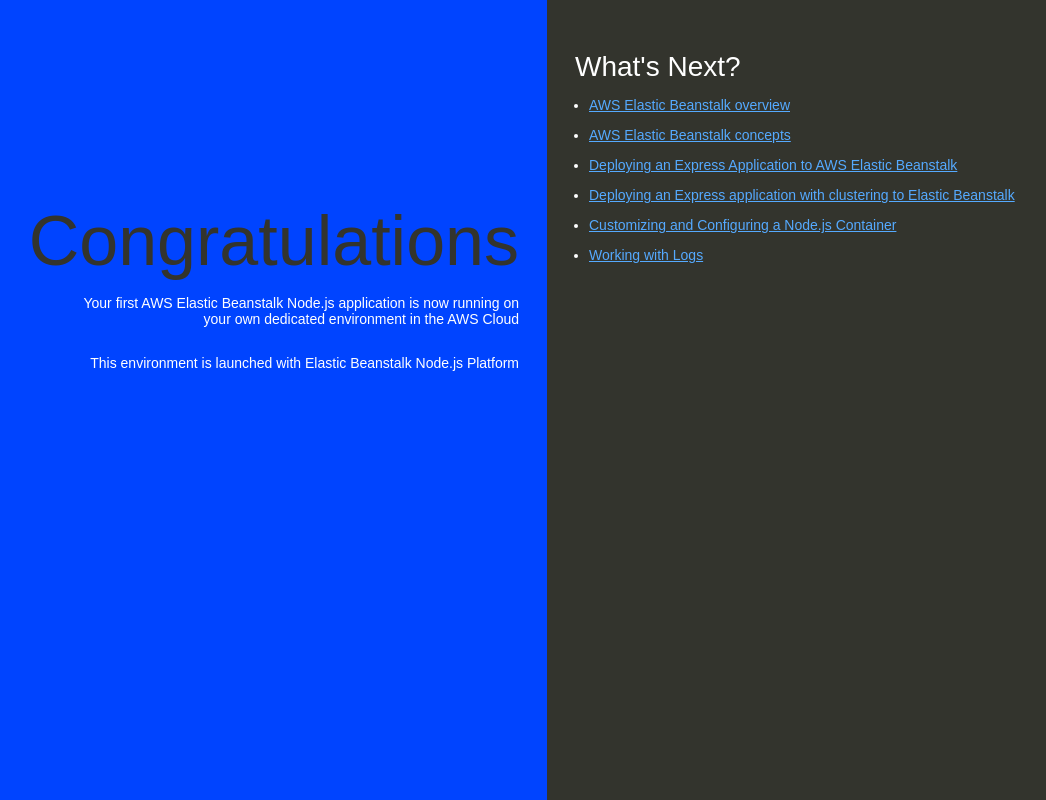
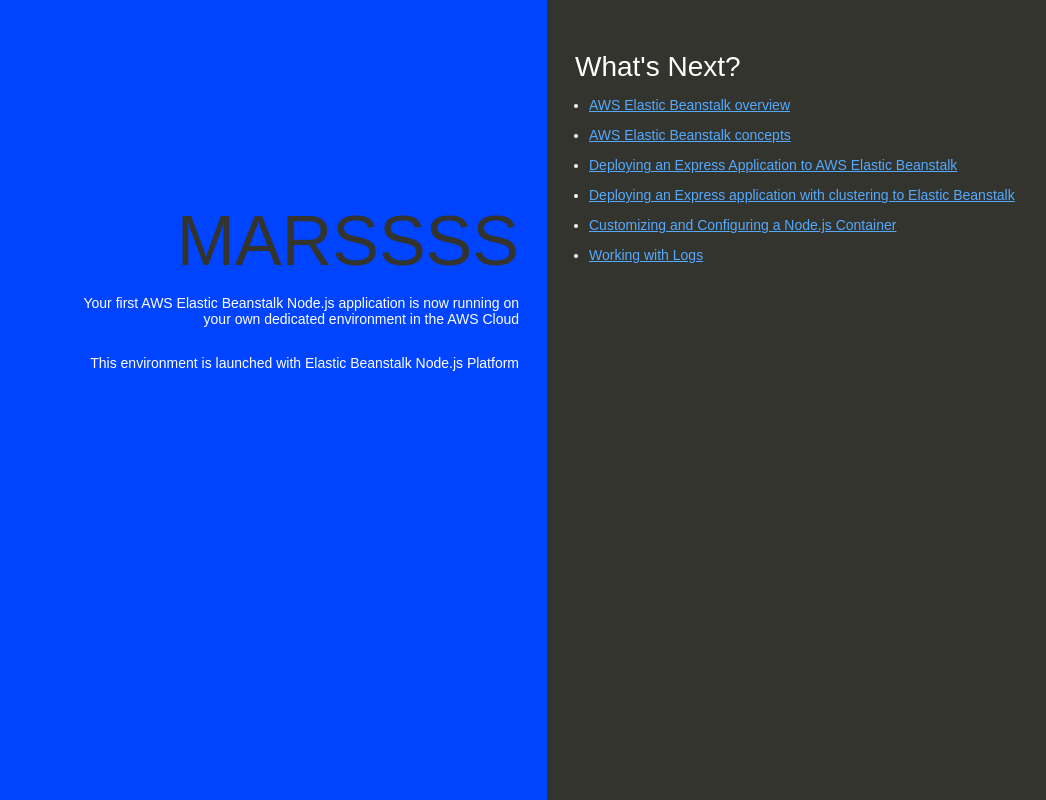
Before and after one commit to martinianol/mynodeapp, a website: page index.html in a window 1280 px wide. Shown: the whole page, without its empty margins (93-1139 px from the left). Drawn offline with Linux system fonts and the light colour scheme.

Commit message:
change title

```diff
--- a/index.html
+++ b/index.html
@@ -74,7 +74,7 @@
   </head>
   <body>
     <div class="textColumn">
-      <h1>Congratulations</h1>
+      <h1>MARSSSS</h1>
       <p>Your first AWS Elastic Beanstalk Node.js application is now running on your own dedicated environment in the AWS Cloud</p>
       <p>This environment is launched with Elastic Beanstalk Node.js Platform</p>
     </div>
```
